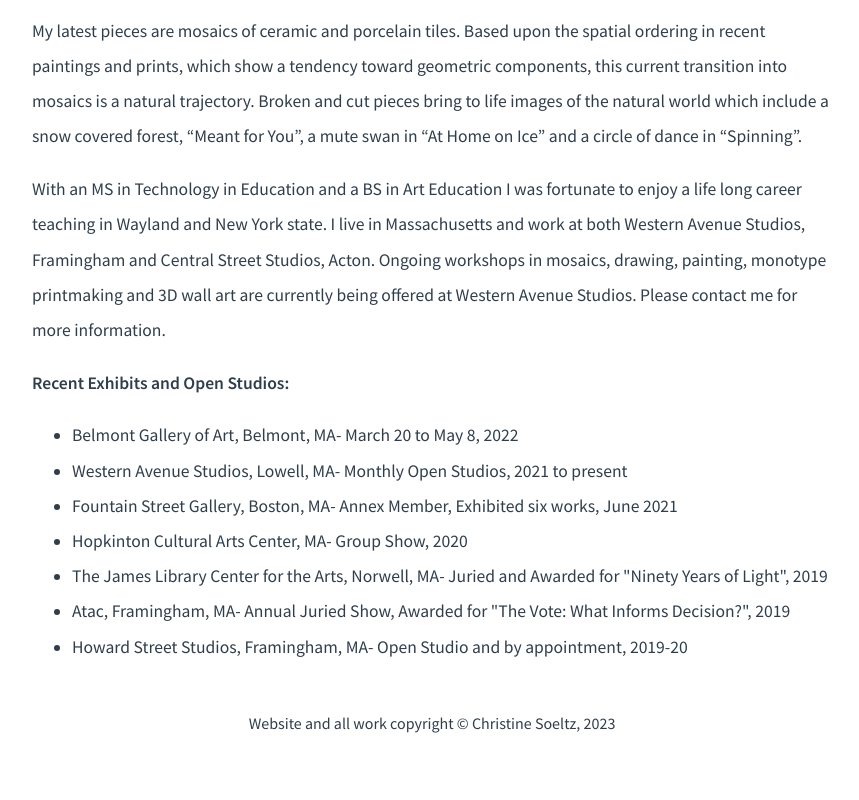
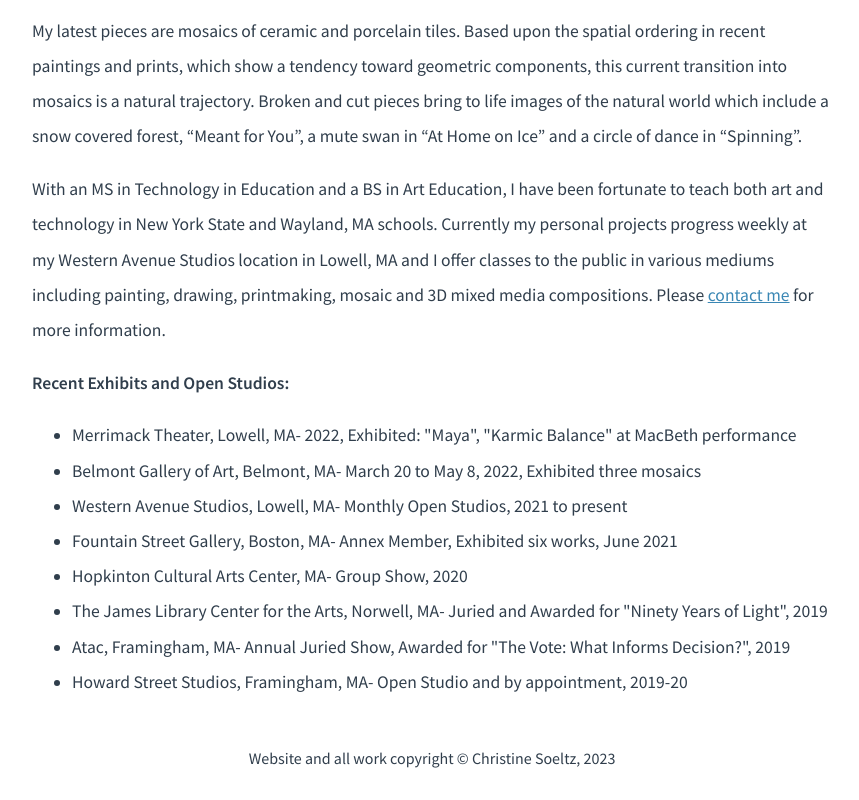
Before and after one commit to wsoeltz/christine-soeltz-portfolio, a Gatsby site: page /about in a window 1280 px wide. Shown: the part 942-1742 px from the top of the page, without its empty margins (208-1067 px from the left). Before the commit the page ends 1707 px from the top, so only its background shows below. Built offline with nearby package versions, Linux system fonts and the light colour scheme; Gatsby itself is replaced by a stand-in of ours; a web font is replaced by a local one.

Commit message:
Add changes to about and contact pages

```diff
--- a/src/pages/about.js
+++ b/src/pages/about.js
@@ -4,6 +4,7 @@ import Header from '../components/Header';
 import Helmet from 'react-helmet';
 import ProfilePicSrc from '../images/profile-pic.jpg';
 import Footer from '../components/Footer';
+import { Link } from "gatsby";
 
 const Root = styled.main`
   font-family: 'Source Sans Pro', sans-serif;
@@ -15,6 +16,10 @@ const Content = styled.div`
   line-height: 2;
   color: #303e4c;
   padding: 0 1rem;
+
+  a {
+    color: #3a87b4;
+  }
 `;
 
 const Dropcap = styled.span`
@@ -77,13 +82,14 @@ const AboutPage = props => {
           My latest pieces are mosaics of ceramic and porcelain tiles. Based upon the spatial ordering in recent paintings and prints, which show a tendency toward geometric components, this current transition into mosaics is a natural trajectory. Broken and cut pieces bring to life images of the natural world which include a snow covered forest, “Meant for You”, a mute swan in “At Home on Ice” and a circle of dance in “Spinning”.
           </p>
           <p>
-          With an MS in Technology in Education and a BS in Art Education I was fortunate to enjoy a life long career teaching in Wayland and New York state.  I live in Massachusetts and work at both Western Avenue Studios, Framingham and Central Street Studios, Acton. Ongoing workshops in mosaics, drawing, painting, monotype printmaking and 3D wall art are currently being offered at Western Avenue Studios. Please contact me for more information.
+            With an MS in Technology in Education and a BS in Art Education,  I have been fortunate to teach both art and technology in New York State and Wayland, MA schools. Currently my personal projects progress weekly at my Western Avenue Studios location in Lowell, MA and I offer classes to the public in various mediums including painting, drawing, printmaking, mosaic and 3D mixed media compositions. Please <Link to="/contact">contact me</Link> for more information.
           </p>
           <p>
             <strong>Recent Exhibits and Open Studios:</strong>
           </p>
           <ul>
-            <li>Belmont Gallery of Art, Belmont, MA- March 20 to May 8, 2022</li>
+            <li>Merrimack Theater, Lowell, MA- 2022, Exhibited: "Maya", "Karmic Balance" at MacBeth performance</li>
+            <li>Belmont Gallery of Art, Belmont, MA- March 20 to May 8, 2022, Exhibited three mosaics</li>
             <li>Western Avenue Studios, Lowell, MA- Monthly Open Studios, 2021 to present</li>
             <li>Fountain Street Gallery, Boston, MA- Annex Member, Exhibited six works, June 2021</li>
             <li>Hopkinton Cultural Arts Center, MA- Group Show, 2020</li>
--- a/src/pages/contact.js
+++ b/src/pages/contact.js
@@ -44,7 +44,7 @@ const AboutPage = props => {
             Ongoing workshops in mosaics, drawing, painting, monotype printmaking and 3D wall art are currently being offered at Western Avenue Studios. Please contact me for more information.
           </p>
           <p>
-            For commisions or inquiries, please email me at <a href="mailto:csoeltz@gmail.com">csoeltz@gmail.com</a>
+            For commisions or inquiries, please email me at <a href="mailto:csoeltz@gmail.com">csoeltz@gmail.com</a> or text me at <a href="sms:+19783376512">+1 978-337-6512</a>
           </p>
         </Content>
         <Footer />
```
